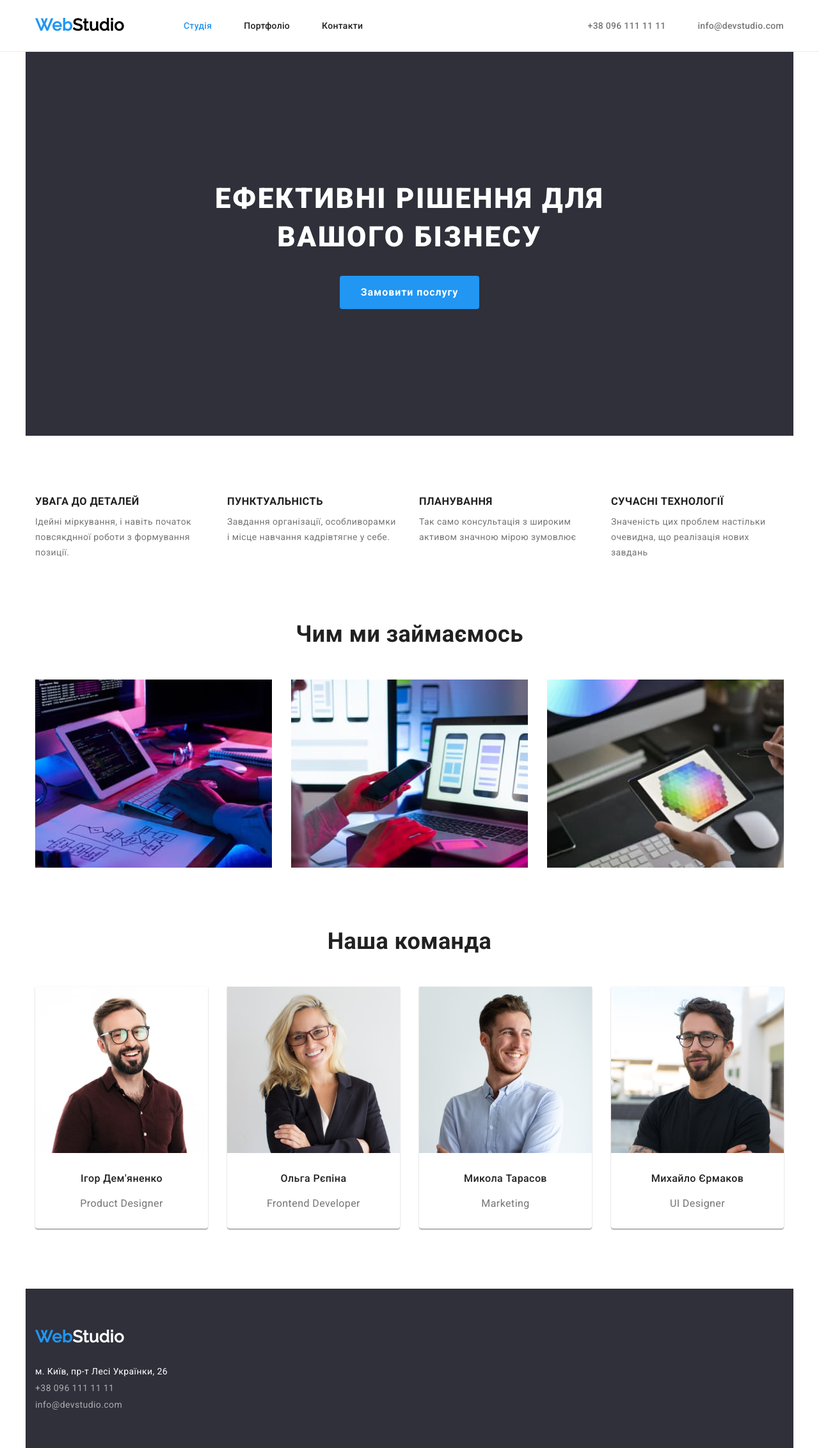
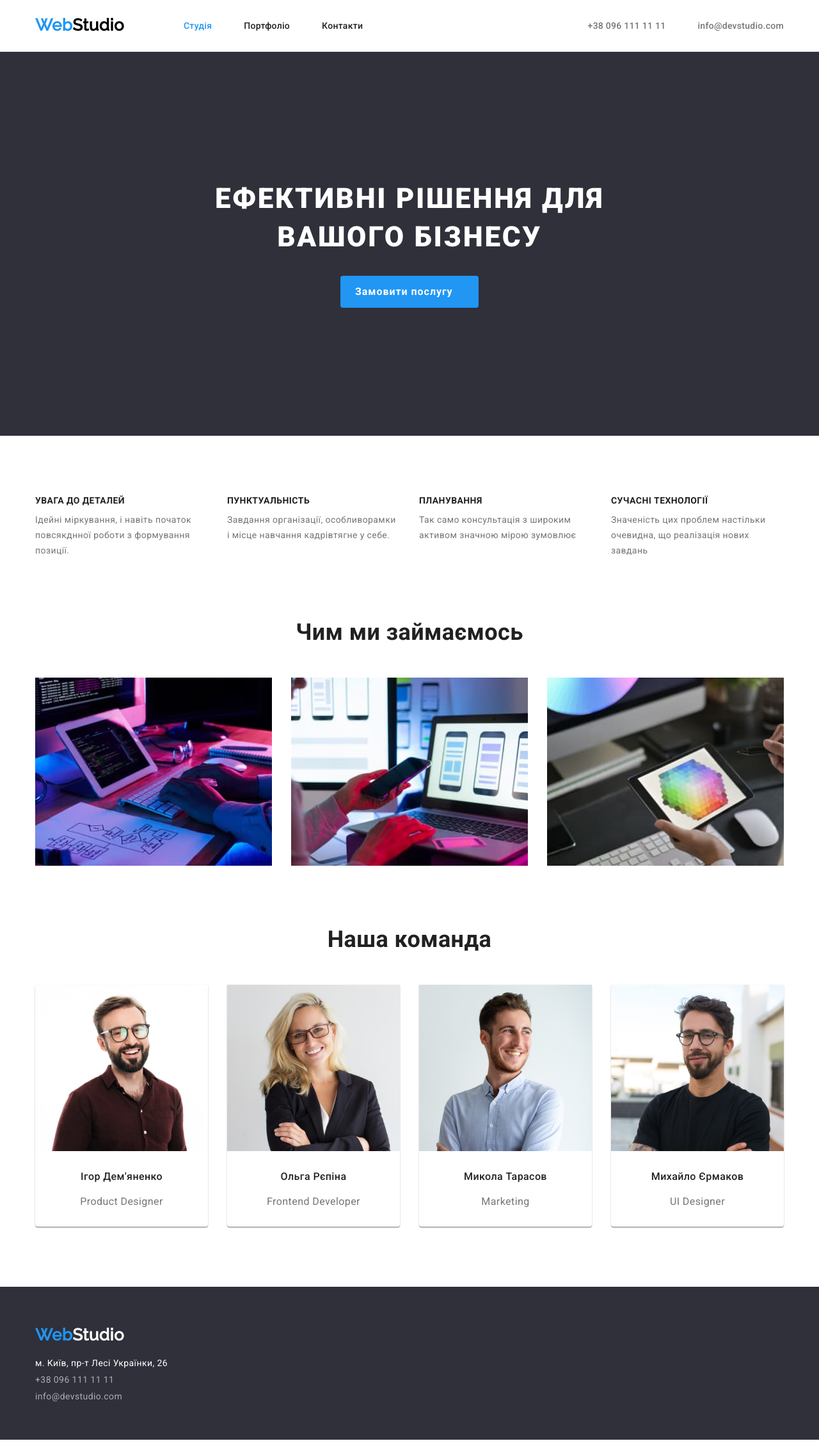
Before and after one commit to VitaliiHaiduk/goit-markup-hw-03, a plain HTML site: page index.html in a window 1280 px wide. Shown: the whole page at 64% size. Drawn offline with nearby package versions, Linux system fonts and the light colour scheme.

Commit message:
рц3  remark

```diff
--- a/index.html
+++ b/index.html
@@ -38,9 +38,11 @@
       </div>
     </header>
     <main>
-      <section class="hero container">
+      <section class="hero ">
+        <div class="container">
         <h1 class="hero-title">ЕФЕКТИВНІ РІШЕННЯ ДЛЯ ВАШОГО БІЗНЕСУ</h1>
         <button type="button" class="btn main">Замовити послугу</button>
+        </div>
       </section>
 
       <!-- benefits -->
--- a/styles/style.css
+++ b/styles/style.css
@@ -22,7 +22,8 @@ img {
 }
 
 .contact-link,
-.nav-link {
+.nav-link,
+.page-link{
   text-decoration: none;
 }
 .container {
@@ -77,6 +78,9 @@ img {
   }
 .logo-color {
   color: var(--accent-color);
+}
+.page-header .logo {
+  padding: 24px 0;
 }
 
 /* site-nav */
@@ -150,12 +154,9 @@ img {
 
 .hero {
   background-color: #2f303a;
-  width: 1200px;
-  height: 600px;
-  padding: 0 15px ;
   text-align: center;
-  margin-left: auto;
-  margin-right: auto;
+  padding-top: 200px;
+  padding-bottom: 200px;
   }
 .hero-title {
   color: var(--white-text-color);
@@ -163,11 +164,11 @@ img {
   font-size: 44px;
   line-height: 1.36;
   letter-spacing: 0.06em;
-  margin-bottom: 30px;
+  padding-bottom: 30px;
+  margin-right: auto;
   margin-left: auto;
-  margin-right: auto;
-  padding-top: 200px;
   width: 696px;
+
 }
 
 /* buttons */
@@ -182,21 +183,26 @@ img {
   background-color: var(--white-text-color);
   cursor: pointer;
   font-family: inherit;
+  display: flex;
+  align-items: center;
   }
 
 .btn.main {
-  padding: 10px 32px;
+  width: 216px;
+  height: 50px;
   color: var(--white-text-color);
   background-color: var(--accent-color);
   font-weight: 700;
   font-size: 16px;
   line-height: 1.9;
   letter-spacing: 0.06em;
+  margin-right: auto;
+  margin-left: auto;
 }
+
 .btn.main:hover,
 .btn.main:focus {
-  background-color: var(--btn-bgc);
-  color: var(--title-text-color);
+  background-color: #188CE8;
 }
 
 .btn.secondary {
@@ -227,6 +233,7 @@ img {
   color: var(--title-text-color);
   text-transform: uppercase;
   font-weight: 700;
+  font-size: 14px;
   line-height: 1.14;
 }
 .benefits-description {
@@ -255,7 +262,7 @@ img {
 }
 
 .teem-descr {
-  padding: 30px 10px 0;
+  padding: 30px 10px;
 }
 .teem .title {
   font-weight: 500;
@@ -267,7 +274,6 @@ img {
   font-size: 16px;
   line-height: 1.19;
   padding-top: 10px;
-  padding-bottom: 30px;
 }
 
   .teem-list {
@@ -289,16 +295,15 @@ img {
 
 .page-footer {
   background-color: #2f303a;
-  width: 1200px;
   margin-left: auto;
   margin-right: auto;
+  padding-top: 60px;
+  padding-bottom: 60px;
 }
 
-  .address-list {
-    padding-top: 10px;
-}
-
-.address-list {padding-bottom: 60px;
+.page-footer .logo {
+  color: var(--white-text-color);
+  margin-bottom: 20px;
 }
 
 .address-item {
@@ -309,11 +314,7 @@ img {
   padding-bottom: 0;
 }
 
-.page-footer .logo {
-  color: var(--white-text-color);
-  padding-top: 60px;
-  padding-bottom: 20px;
-}
+
 
 
 .page-footer .list {
@@ -380,6 +381,8 @@ img {
 
 .portfolio-items {
   padding: 20px 24px;
-  border: 1px solid #EEEEEE;
+  border-right: 1px solid #EEEEEE;
+  border-bottom:1px solid #EEEEEE;
+  border-left: 1px solid #EEEEEE;
   box-shadow: 0px 4px 4px rgba(0, 0, 0, 0.25);
 }
```
